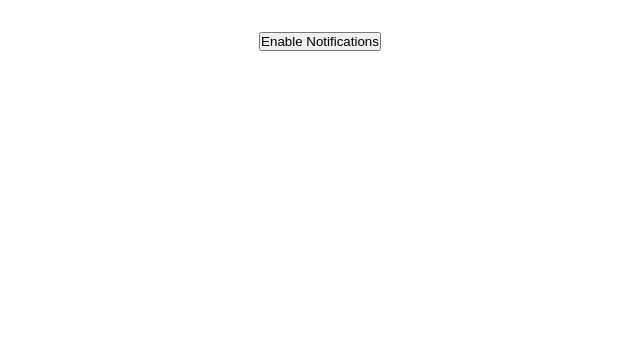
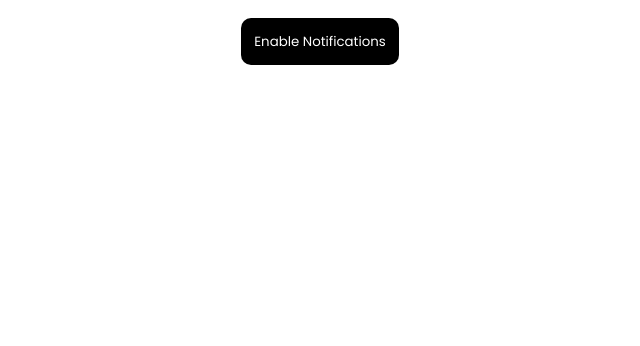
Before and after one commit to sanmihq/Speed-Tracking-and-Alert-System, a website: page pages/HomePage.html in a window 1280 px wide. Shown: the part 454-800 px from the top of the page, without its empty margins (320-960 px from the left). Drawn offline with Linux system fonts and the light colour scheme.

Commit message:
modified

```diff
--- a/pages/HomePage.html
+++ b/pages/HomePage.html
@@ -21,7 +21,7 @@
         <span class="unit">KM/H</span>
       </div>
       <p class="warning">Warning: You are exceeding the speed limit. ⚠️</p>
-      <button onclick="requestNotificationPermission()">Enable Notifications</button>
+      <button onclick="requestNotificationPermission()" class="notification">Enable Notifications</button>
     </div>
   </body>
 </html>
--- a/styles/HomePage.css
+++ b/styles/HomePage.css
@@ -48,3 +48,17 @@ h1 {
   border-radius: 50px;
   display: none;
 }
+
+.notification {
+  font-family: 'Poppins', sans-serif;
+  padding: 1em;
+  background-color: black;
+  border: none;
+  border-radius: 10px;
+  color: white;
+  cursor: pointer;
+}
+
+.notification:hover {
+  background-color: rgba(0, 0, 0, 0.815);
+}
```
